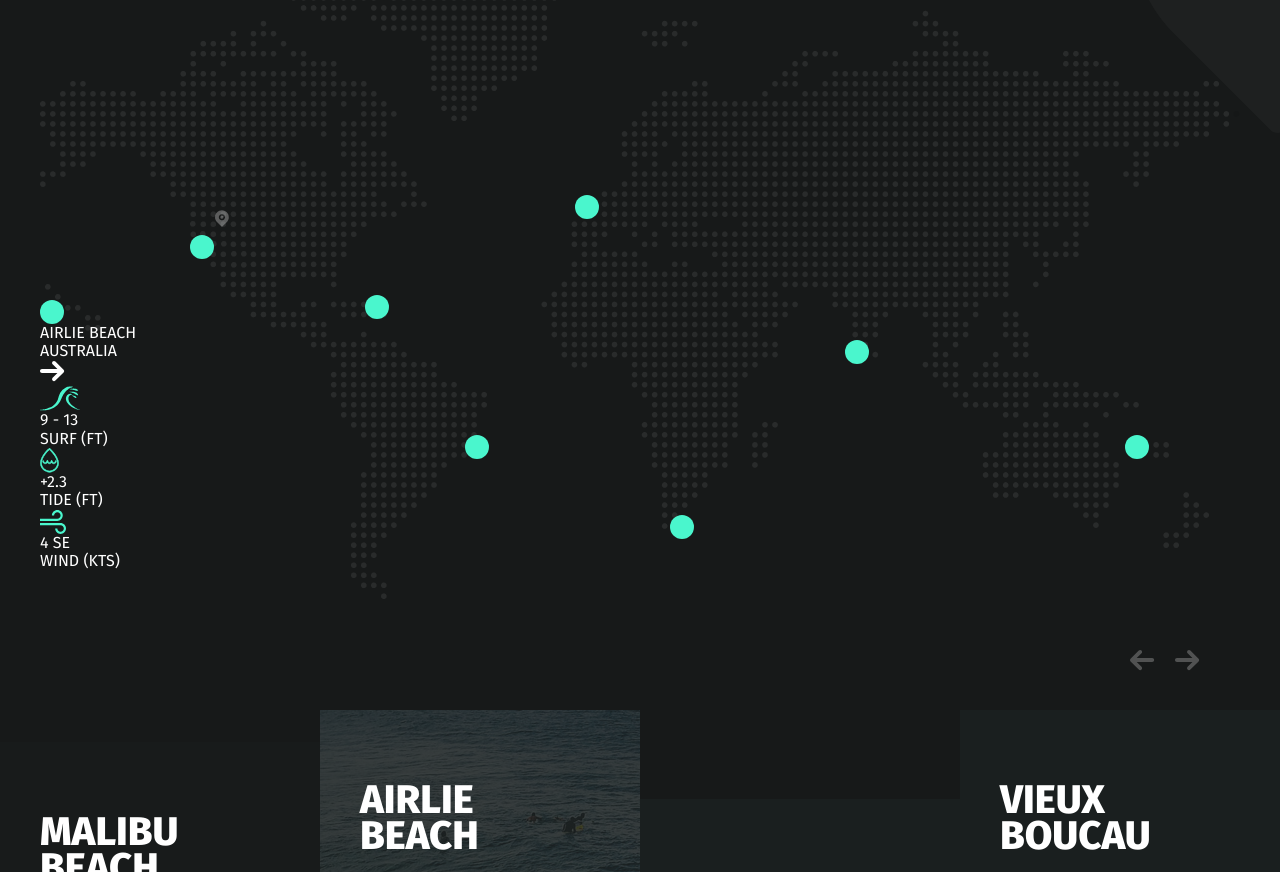
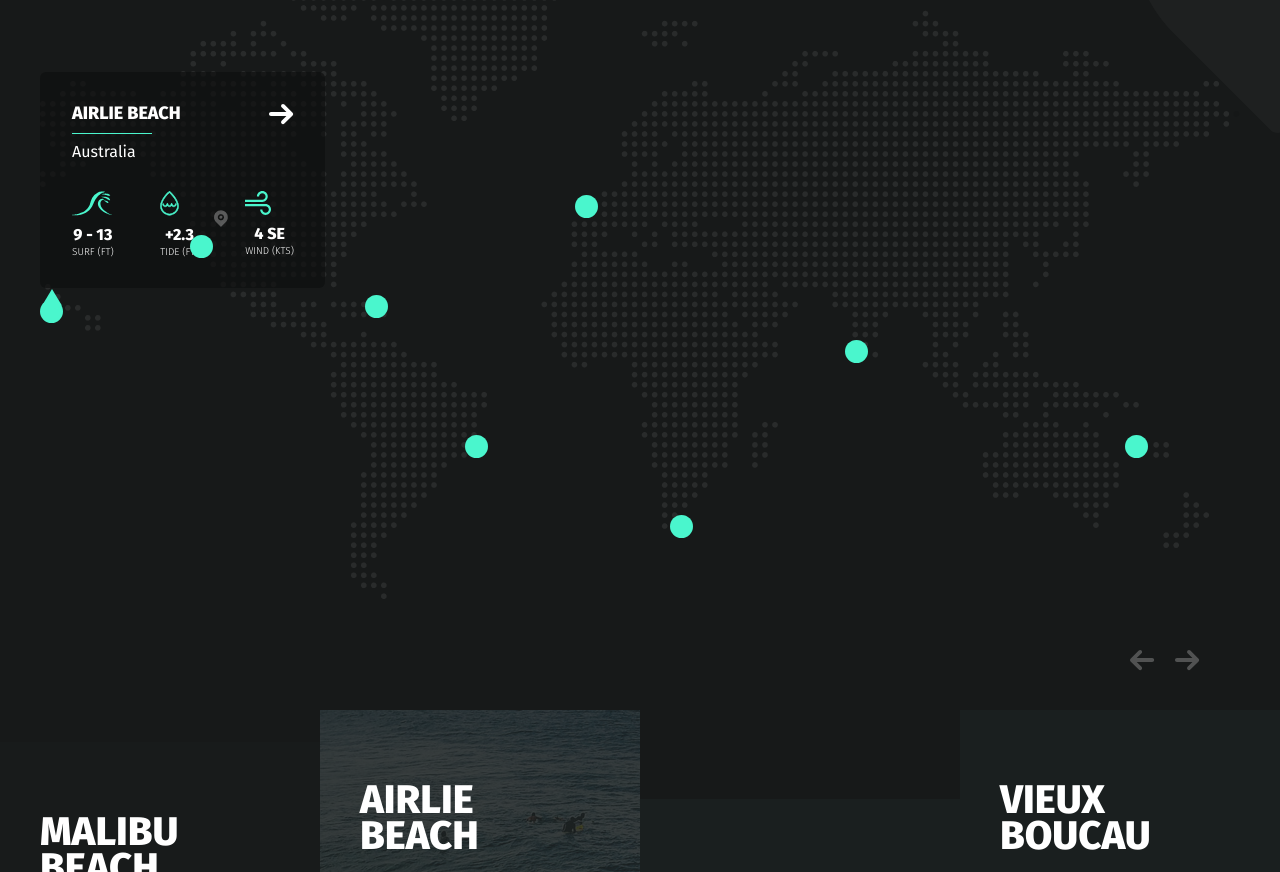
Before and after one commit to Kukuvz/go-surf, a website: page app/index.html in a window 1280 px wide. Shown: the part 1217-2089 px from the top of the page. Drawn offline with nearby package versions, Linux system fonts and the light colour scheme.

Commit message:
finish 2 section

```diff
--- a/app/scss/blocks/_slider-map.scss
+++ b/app/scss/blocks/_slider-map.scss
@@ -12,17 +12,83 @@
     .slick-current {
         .slider-dots__content {
             display: block;
+            width: 285px;
+            padding: 28px 31px 0px 32px;
         }
     }
 }
+.slider-dots__content-row {
+    display: flex;
+    justify-content: space-between;
+    padding-bottom: 30px;
+}
+.slider-dots__content-item {
+    text-align: center;
+    img {
+        margin-bottom: 7px;
+    }
+}
+.slider-dots__content-number {
+    font-weight: 800;
+    font-size: 16px;
+    line-height: 23px;
+}
+.slider-dots__content-name {
+    font-weight: 300;
+    font-size: 10px;
+    line-height: 12px;
+}
+.slider-dots__content-title {
+    font-weight: 800;
+    font-size: 18px;
+    line-height: 26px;
+    padding-bottom: 8px;
+    margin-bottom: 8px;
+    position: relative;
+    &::before {
+        content: "";
+        position: absolute;
+        background-color: $green;
+        width: 80px;
+        height: 1px;
+        bottom: 0;
+        left: 0;
+    }
+}
+.slider-dots__content-subtitle {
+    font-size: 16px;
+    line-height: 19px;
+    text-transform: capitalize;
+}
+.slider-dots__content-link {
+    padding-top: 4px;
+}
 .slider-dots__circle {
-    width: 24px;
-    height: 24px;
+    width: 23px;
+    height: 23px;
     background-color: $green;
     border-radius: 50%;
 }
 .slider-dots__content {
     display: none;
+    background-color: rgba(#0F1010, .7);
+    border-radius: 6px;
+    position: absolute;
+    bottom: 35px;
+    transform: translateX(-50%);
+    &::before {
+        content: "";
+        position: absolute;
+        width: 0;
+        height: 0;
+        border-bottom: 20px solid $green;
+        border-left: 12px solid transparent;
+        border-right: 12px solid transparent;
+        bottom: -21px;
+        left: 50%;
+        border-bottom-left-radius: 10px;
+        border-bottom-right-radius: 10px;
+    }
 }
 .slider-dots {
     position: relative;
@@ -30,6 +96,12 @@
 .slider-dots--1{
     top: 335px;
     left: 0;
+    .slider-dots__content {
+        transform: translateX(0);
+        &::before {
+            left: 0;
+        }
+    }
 }
 .slider-dots--2{
     top: 270px;
@@ -71,4 +143,11 @@
 .slider-dots--8{
     top: 470px;
     left: 35px;
+    .slider-dots__content {
+        transform: translateX(-262px);
+        &::before {
+            left: auto;
+            right: 0;
+        }
+    }
 }
```
Also changed, not shown: app/css/style.min.css.
